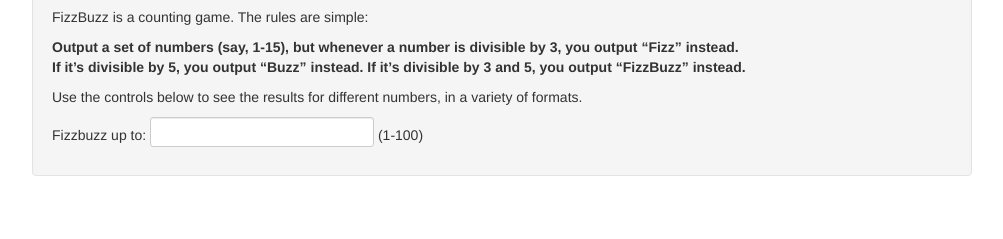
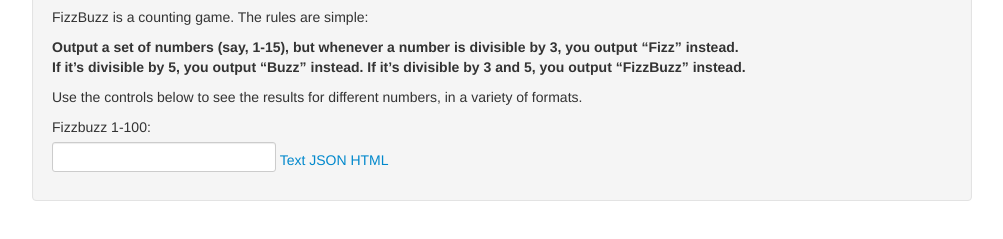
Before and after one commit to billgathen/angular-fizzbuzz, a website: page app/index.html at #/html in a window 1280 px wide. Shown: the part 73-312 px from the top of the page, without its empty margins (138-1141 px from the left). Drawn offline with nearby package versions, Linux system fonts and the light colour scheme; some packages are replaced by stand-ins of ours.

Commit message:
All 3 formats supported

```diff
--- a/app/index.html
+++ b/app/index.html
@@ -41,9 +41,12 @@
         <p>
           Use the controls below to see the results for different numbers, in a variety of formats.
         </p>
-        <label for="lastNum">Fizzbuzz up to:</label>
+        <label for="lastNum">Fizzbuzz 1-100:</label>
+        <div data-ng-init="lastNum=15"></div>
         <input type="number" name="lastNum" data-ng-model="lastNum" />
-        (1-100)
+        <a href="#/text">Text</a>
+        <a href="#/json">JSON</a>
+        <a href="#/html">HTML</a>
       </div>
       <div ng-view></div>
     </div>
```
Also changed, not shown: app/views/html.html (+3 -0 lines), app/views/json.html (added, +1 -0 lines).
